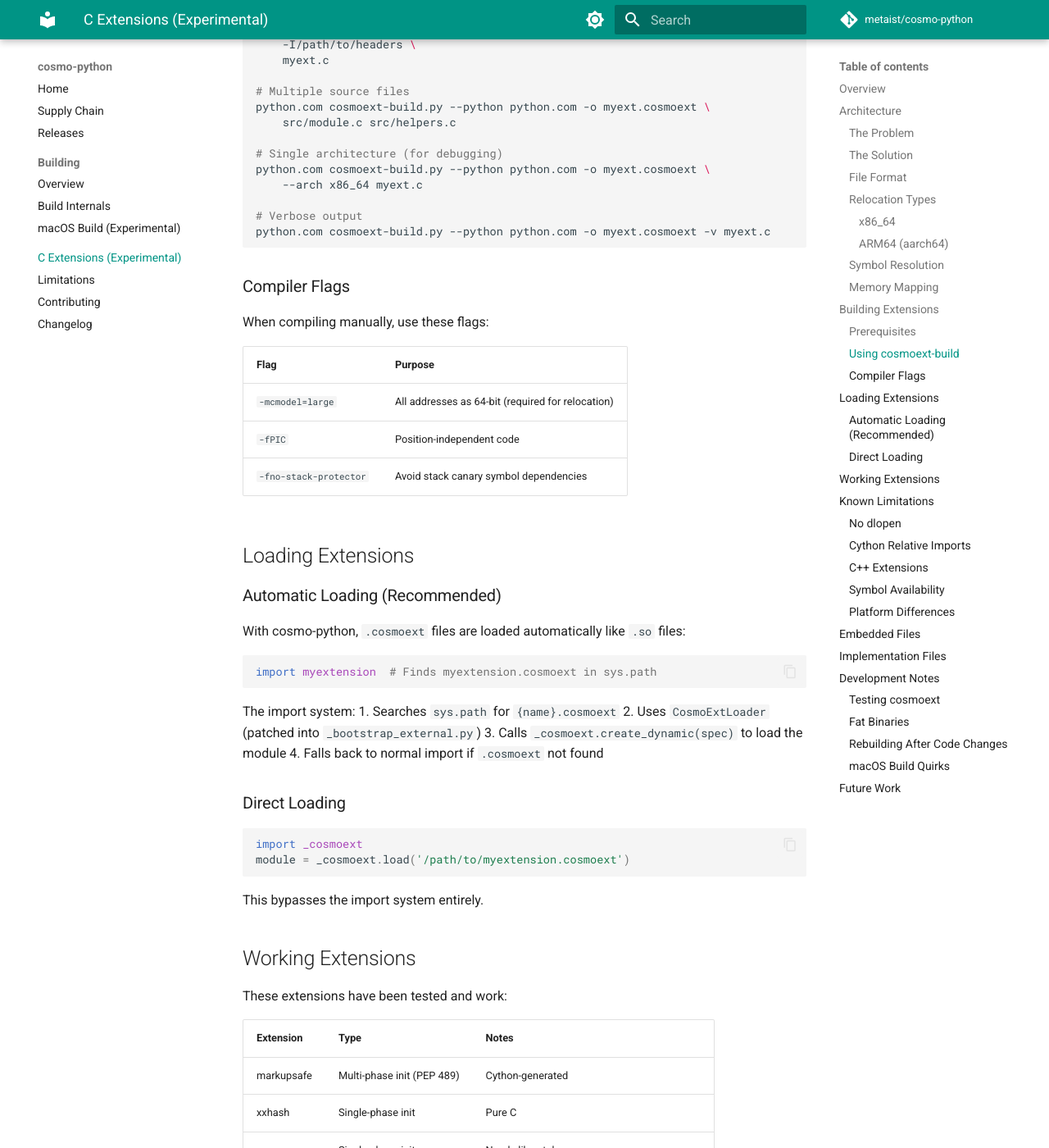
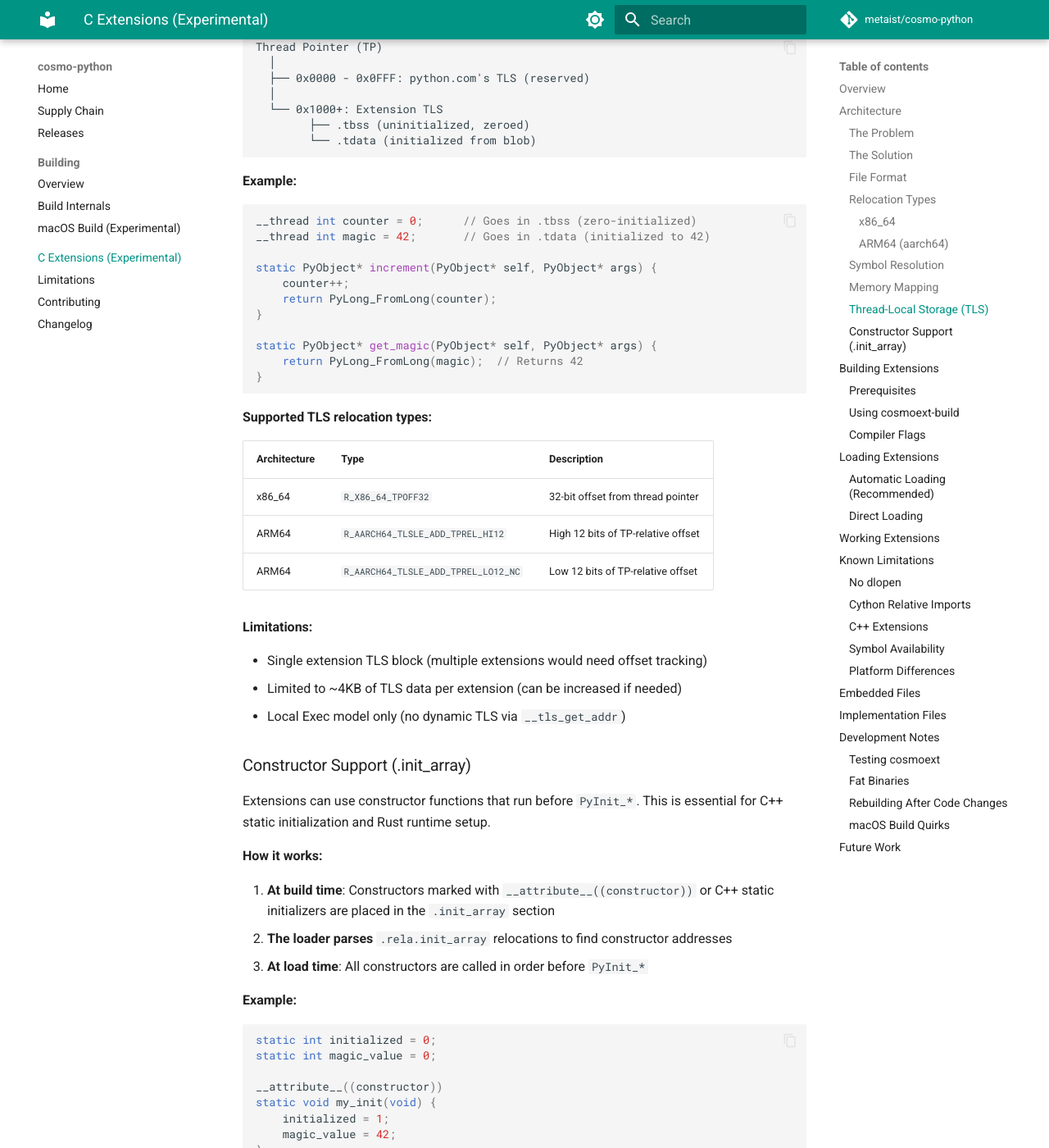
Before and after one commit to metaist/cosmo-python, an MkDocs documentation site: the page built from docs/cosmoext.md, in a window 1280 px wide and 1400 px high, scrolled down 4502 px. Shown: the whole window at 82% size. Built offline with MkDocs 1.6.1 and Material for MkDocs 9.7.7, drawn with Linux system fonts in a browser that asks for light colours; comment, search, counter and statistics services are not loaded; some of the changed text lies outside the part shown.

Commit message:
docs: add TLS, .init_array, and Rust limitations (#116, #117)
- Document Thread-Local Storage (TLS) support in cosmoext.md
  - TLS layout at TP+0x1000
  - Supported relocation types
  - Example usage with __thread variables
- Document constructor (.init_array) support in cosmoext.md
  - __attribute__((constructor)) functions
  - C++ static initialization
- Add Rust/PyO3 limitation to limitations.md
  - compiler_builtins blocker explained
  - Alternative packages listed (ujson for orjson, etc.)
- Update Future Work section with new tracking items

Co-Authored-By: Claude Opus 4.5 <noreply@anthropic.com>

````diff
--- a/docs/cosmoext.md
+++ b/docs/cosmoext.md
@@ -164,6 +164,110 @@ sys_icache_invalidate(ptr, size); // Flush instruction cache
 
 **macOS x86_64**:
 Standard mmap works (no W^X enforcement).
+
+### Thread-Local Storage (TLS)
+
+Extensions can use thread-local variables (`__thread` in C, `thread_local` in C++).
+The cosmoext loader handles TLS sections automatically.
+
+**How it works:**
+
+1. **At build time**: The linker detects `.tdata` (initialized) and `.tbss` (uninitialized)
+   TLS sections and emits TLS relocations
+2. **At load time**: The loader:
+   - Identifies TLS sections via the `COSMOEXT_SECTION_TLS` flag (0x4)
+   - Allocates TLS space at offset 0x1000 from the thread pointer
+   - Copies `.tdata` content to initialize thread-local variables
+   - Patches TLS relocations to point to the correct offsets
+
+**TLS Layout:**
+```
+Thread Pointer (TP)
+  │
+  ├── 0x0000 - 0x0FFF: python.com's TLS (reserved)
+  │
+  └── 0x1000+: Extension TLS
+        ├── .tbss (uninitialized, zeroed)
+        └── .tdata (initialized from blob)
+```
+
+**Example:**
+```c
+__thread int counter = 0;      // Goes in .tbss (zero-initialized)
+__thread int magic = 42;       // Goes in .tdata (initialized to 42)
+
+static PyObject* increment(PyObject* self, PyObject* args) {
+    counter++;
+    return PyLong_FromLong(counter);
+}
+
+static PyObject* get_magic(PyObject* self, PyObject* args) {
+    return PyLong_FromLong(magic);  // Returns 42
+}
+```
+
+**Supported TLS relocation types:**
+
+| Architecture | Type | Description |
+|--------------|------|-------------|
+| x86_64 | `R_X86_64_TPOFF32` | 32-bit offset from thread pointer |
+| ARM64 | `R_AARCH64_TLSLE_ADD_TPREL_HI12` | High 12 bits of TP-relative offset |
+| ARM64 | `R_AARCH64_TLSLE_ADD_TPREL_LO12_NC` | Low 12 bits of TP-relative offset |
+
+**Limitations:**
+
+- Single extension TLS block (multiple extensions would need offset tracking)
+- Limited to ~4KB of TLS data per extension (can be increased if needed)
+- Local Exec model only (no dynamic TLS via `__tls_get_addr`)
+
+### Constructor Support (.init_array)
+
+Extensions can use constructor functions that run before `PyInit_*`. This is
+essential for C++ static initialization and Rust runtime setup.
+
+**How it works:**
+
+1. **At build time**: Constructors marked with `__attribute__((constructor))` or
+   C++ static initializers are placed in the `.init_array` section
+2. **The loader parses** `.rela.init_array` relocations to find constructor addresses
+3. **At load time**: All constructors are called in order before `PyInit_*`
+
+**Example:**
+```c
+static int initialized = 0;
+static int magic_value = 0;
+
+__attribute__((constructor))
+static void my_init(void) {
+    initialized = 1;
+    magic_value = 42;
+}
+
+static PyObject* check_init(PyObject* self, PyObject* args) {
+    if (initialized) {
+        return PyLong_FromLong(magic_value);  // Returns 42
+    }
+    Py_RETURN_NONE;
+}
+```
+
+**C++ static initialization:**
+```cpp
+#include <string>
+
+// This constructor runs before PyInit_*
+static std::string greeting = "Hello from C++!";
+
+static PyObject* get_greeting(PyObject* self, PyObject* args) {
+    return PyUnicode_FromString(greeting.c_str());
+}
+```
+
+**Format details:**
+
+The cosmoext v7 format includes constructor offsets in the header:
+- `num_constructors`: Number of constructor functions
+- Constructor offset table: Array of 8-byte offsets into the blob
 
 ## Building Extensions
 
@@ -514,3 +618,5 @@ Data sections that need to remain writable are copied to heap before the switch.
 2. **Symbol table optimization**: Faster lookup, smaller embedded table
 3. **More extensions**: Test and document additional popular extensions
 4. **libffi callbacks**: Fix `ffi_closure_alloc` crash on macOS (see [#112](https://github.com/metaist/cosmo-python/issues/112))
+5. **PyO3/Rust extensions**: Requires Rust `compiler_builtins` for Cosmopolitan (see [#116](https://github.com/metaist/cosmo-python/issues/116))
+6. **Multi-extension TLS**: Track TLS offsets across multiple loaded extensions
````
Also changed, not shown: docs/limitations.md (+12 -0 lines), .cspell.json.
